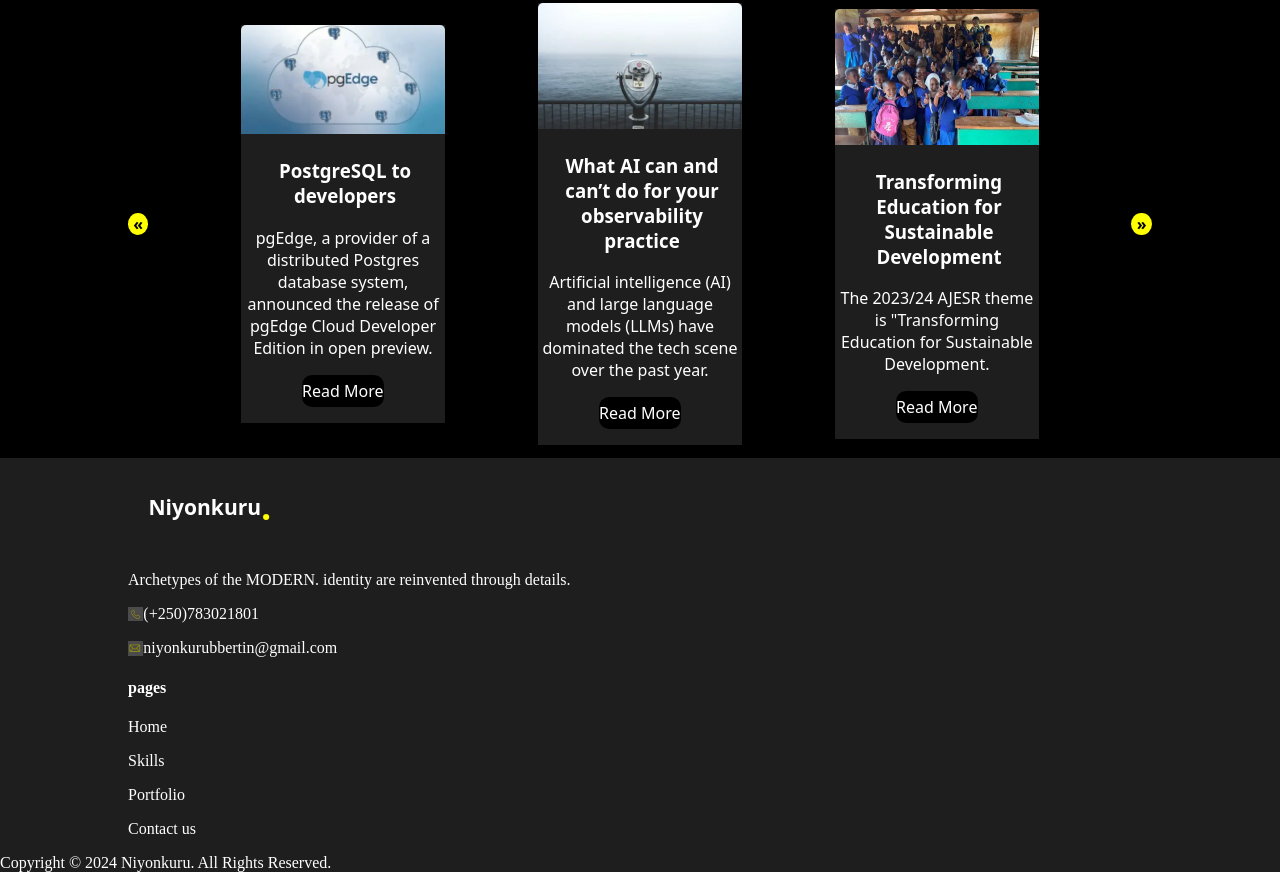
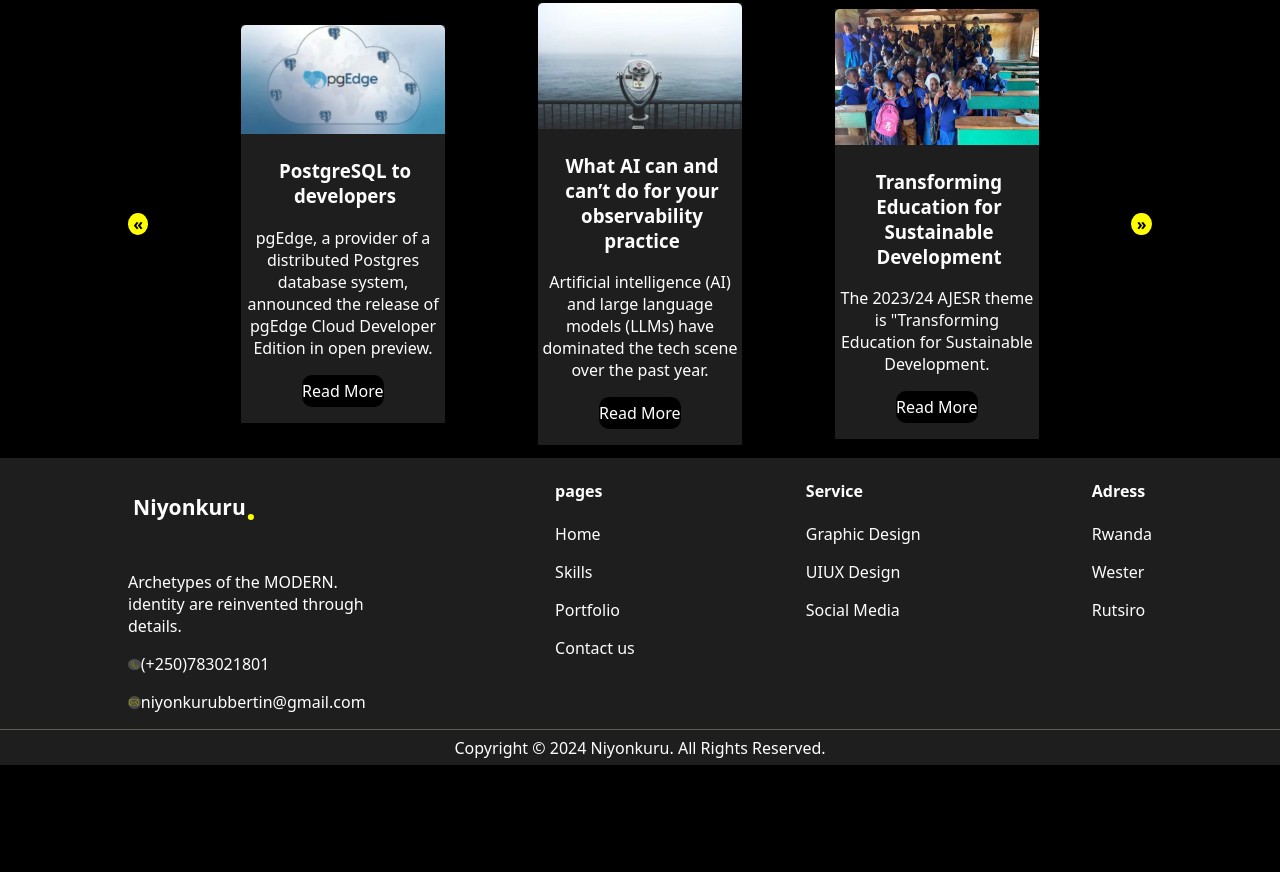
Before and after one commit to niyobertin/My-Brand-Niyonkuru, a plain HTML site: page pages/home.html in a window 1280 px wide. Shown: the part 2018-2890 px from the top of the page. After the commit the page ends 2783 px from the top, so only its background shows below. Drawn offline with Linux system fonts and the light colour scheme.

Commit message:
landing page

```diff
--- a/css/style.css
+++ b/css/style.css
@@ -22,7 +22,8 @@ body{
     display: flex;
     align-items: center;
     font-size: large;
-    font-family: system-ui, -apple-system, BlinkMacSystemFont, 'Segoe UI', Roboto, Oxygen, Ubuntu, Cantarell, 'Open Sans', 'Helvetica Neue', sans-serif;
+    font-family: system-ui, -apple-system, BlinkMacSystemFont,
+    'Segoe UI', Roboto, Oxygen, Ubuntu, Cantarell, 'Open Sans', 'Helvetica Neue', sans-serif;
 }
 .nav{
     display: flex;
@@ -64,7 +65,8 @@ font-family:Verdana, Geneva, Tahoma, sans-serif;
     margin-right: 10%;
 }
 .landing{
-    font-family:system-ui, -apple-system, BlinkMacSystemFont, 'Segoe UI', Roboto, Oxygen, Ubuntu, Cantarell, 'Open Sans', 'Helvetica Neue', sans-serif;
+    font-family:system-ui, -apple-system, BlinkMacSystemFont,
+    'Segoe UI', Roboto, Oxygen, Ubuntu, Cantarell, 'Open Sans', 'Helvetica Neue', sans-serif;
     color: white;
     display: flex;
     justify-content: space-between;
@@ -74,7 +76,8 @@ font-family:Verdana, Geneva, Tahoma, sans-serif;
 .about h2{
     font-size: xx-large;
     font-weight: bolder;
-    font-family: system-ui, -apple-system, BlinkMacSystemFont, 'Segoe UI', Roboto, Oxygen, Ubuntu, Cantarell, 'Open Sans', 'Helvetica Neue', sans-serif;
+    font-family: system-ui, -apple-system, BlinkMacSystemFont,
+    'Segoe UI', Roboto, Oxygen, Ubuntu, Cantarell, 'Open Sans', 'Helvetica Neue', sans-serif;
 }
 .about{
     width: 100%;
@@ -84,7 +87,8 @@ font-family:Verdana, Geneva, Tahoma, sans-serif;
 }
 #my-name{
     font-weight: bolder;
-    font-family: system-ui, -apple-system, BlinkMacSystemFont, 'Segoe UI', Roboto, Oxygen, Ubuntu, Cantarell, 'Open Sans', 'Helvetica Neue', sans-serif;
+    font-family: system-ui, -apple-system, BlinkMacSystemFont,
+    'Segoe UI', Roboto, Oxygen, Ubuntu, Cantarell, 'Open Sans', 'Helvetica Neue', sans-serif;
     color: yellow;
     margin-left:1%;
 }
@@ -127,7 +131,8 @@ a{
 }
 .footerSection{
     background-color: #1e1e1e;
-    font-family: system-ui, -apple-system, BlinkMacSystemFont, 'Segoe UI', Roboto, Oxygen, Ubuntu, Cantarell, 'Open Sans', 'Helvetica Neue', sans-serif;
+    font-family: system-ui, -apple-system, BlinkMacSystemFont,
+    'Segoe UI', Roboto, Oxygen, Ubuntu, Cantarell, 'Open Sans', 'Helvetica Neue', sans-serif;
 }
 .footernav{
     height: 3em;
@@ -172,7 +177,8 @@ a{
     border-radius: 50%;
 }
 .offerdService{
-    font-family: system-ui, -apple-system, BlinkMacSystemFont, 'Segoe UI', Roboto, Oxygen, Ubuntu, Cantarell, 'Open Sans', 'Helvetica Neue', sans-serif;
+    font-family: system-ui, -apple-system, BlinkMacSystemFont,
+    'Segoe UI', Roboto, Oxygen, Ubuntu, Cantarell, 'Open Sans', 'Helvetica Neue', sans-serif;
     display: flex;
     flex-wrap: wrap;
     justify-content: space-between;
@@ -181,13 +187,15 @@ a{
 }
 #services{
     font-weight: bolder;
-    font-family: system-ui, -apple-system, BlinkMacSystemFont, 'Segoe UI', Roboto, Oxygen, Ubuntu, Cantarell, 'Open Sans', 'Helvetica Neue', sans-serif;
+    font-family: system-ui, -apple-system, BlinkMacSystemFont,
+    'Segoe UI', Roboto, Oxygen, Ubuntu, Cantarell, 'Open Sans', 'Helvetica Neue', sans-serif;
     color: yellow;
     text-align: center;
 }
 .services{
     font-weight: bolder;
-    font-family: system-ui, -apple-system, BlinkMacSystemFont, 'Segoe UI', Roboto, Oxygen, Ubuntu, Cantarell, 'Open Sans', 'Helvetica Neue', sans-serif;
+    font-family: system-ui, -apple-system, BlinkMacSystemFont,
+    'Segoe UI', Roboto, Oxygen, Ubuntu, Cantarell, 'Open Sans', 'Helvetica Neue', sans-serif;
     color: rgb(57, 57, 55);
     text-align: center;
 }
@@ -213,7 +221,8 @@ a{
     margin-right: 35%;
     border-radius: 10px;
     font-size:small;
-    font-family: system-ui, -apple-system, BlinkMacSystemFont, 'Segoe UI', Roboto, Oxygen, Ubuntu, Cantarell, 'Open Sans', 'Helvetica Neue', sans-serif;
+    font-family: system-ui, -apple-system, BlinkMacSystemFont,
+    'Segoe UI', Roboto, Oxygen, Ubuntu, Cantarell, 'Open Sans', 'Helvetica Neue', sans-serif;
 }
 #navigation a:hover{
     background-color: yellow;
@@ -227,7 +236,8 @@ a{
     justify-content: space-between;
     margin-left: 10%;
     margin-right: 10%;
-    font-family: system-ui, -apple-system, BlinkMacSystemFont, 'Segoe UI', Roboto, Oxygen, Ubuntu, Cantarell, 'Open Sans', 'Helvetica Neue', sans-serif;
+    font-family: system-ui, -apple-system, BlinkMacSystemFont,
+    'Segoe UI', Roboto, Oxygen, Ubuntu, Cantarell, 'Open Sans', 'Helvetica Neue', sans-serif;
 }
 .esnya,.student,.messaging{
     width: 25%;
@@ -257,7 +267,8 @@ a{
     flex-wrap: wrap;
     border-radius: 5px;
     padding-top: 2%;
-    font-family: system-ui, -apple-system, BlinkMacSystemFont, 'Segoe UI', Roboto, Oxygen, Ubuntu, Cantarell, 'Open Sans', 'Helvetica Neue', sans-serif;
+    font-family: system-ui, -apple-system, BlinkMacSystemFont,
+    'Segoe UI', Roboto, Oxygen, Ubuntu, Cantarell, 'Open Sans', 'Helvetica Neue', sans-serif;
 }
 #image{
     width: 20%;
@@ -276,7 +287,8 @@ a{
 }
 .all-projects{
     font-size: small;
-    font-family: system-ui, -apple-system, BlinkMacSystemFont, 'Segoe UI', Roboto, Oxygen, Ubuntu, Cantarell, 'Open Sans', 'Helvetica Neue', sans-serif;
+    font-family: system-ui, -apple-system, BlinkMacSystemFont,
+    'Segoe UI', Roboto, Oxygen, Ubuntu, Cantarell, 'Open Sans', 'Helvetica Neue', sans-serif;
 }
 .all-projects a{
     display: flex;
@@ -312,7 +324,8 @@ a{
 }
 .blogs-list{
     flex-wrap: wrap;
-    font-family: system-ui, -apple-system, BlinkMacSystemFont, 'Segoe UI', Roboto, Oxygen, Ubuntu, Cantarell, 'Open Sans', 'Helvetica Neue', sans-serif;
+    font-family: system-ui, -apple-system, BlinkMacSystemFont,
+    'Segoe UI', Roboto, Oxygen, Ubuntu, Cantarell, 'Open Sans', 'Helvetica Neue', sans-serif;
     display: flex;
     width: 100%SS;
     text-align: center;
@@ -380,7 +393,8 @@ align-items: center;
     align-items: center;
 }
 .contacts img{
-    width: 1.5%;
+    width: 5%;
+    border-radius: 50%;
 }
 .lastslide{
 background-color: #1e1e1e;
@@ -389,4 +403,20 @@ margin-top: 1%;
 .footerpage{
     margin-left: 10%;
     margin-right: 10%;
+    display: flex;
+    flex-wrap: wrap;
+    justify-content: space-between;
+    font-family: system-ui, -apple-system, BlinkMacSystemFont,
+    'Segoe UI', Roboto, Oxygen, Ubuntu, Cantarell, 'Open Sans', 'Helvetica Neue', sans-serif;
 }
+.last{
+    width: 25%;
+}
+.copylight{
+    text-align: center;
+    border-top: rgb(91, 91, 82) solid 1px;
+    padding: 0.5%;
+    font-family: system-ui, -apple-system,
+    BlinkMacSystemFont, 'Segoe UI', Roboto, Oxygen, Ubuntu, Cantarell,
+    'Open Sans', 'Helvetica Neue', sans-serif;
+}
--- a/pages/home.html
+++ b/pages/home.html
@@ -259,15 +259,25 @@
                 <p class="contacts"><img src="../images/call.JPG" alt="call" srcset="">(+250)783021801</p>
                 <p class="contacts"><img src="../images/email.JPG" alt="">niyonkurubbertin@gmail.com</p>
             </div>
-            <div class="last">
+            <div class="last1">
                 <h4>pages</h4>
                 <p><a href="home.html">Home</a></p>
                 <p><a href="#skills">Skills</a></p>
                 <p><a href="#portfolio">Portfolio</a></p>
                 <p><a href="#contact">Contact us</a></p>
             </div>
-            <div class="last"></div>
-            <div class="last"></div>
+            <div class="last2">
+                <h4>Service</h4>
+                <p>Graphic Design</p>
+                <p>UIUX Design</p>
+                <p>Social Media</p>
+            </div>
+            <div class="last3">
+                <h4>Adress</h4>
+                <p>Rwanda</p>
+                <p>Wester</p>
+                <p>Rutsiro</p>
+            </div>
         </div>
         <div class="copylight">Copyright © 2024 Niyonkuru. All Rights Reserved. </div>
     </footer>
```
